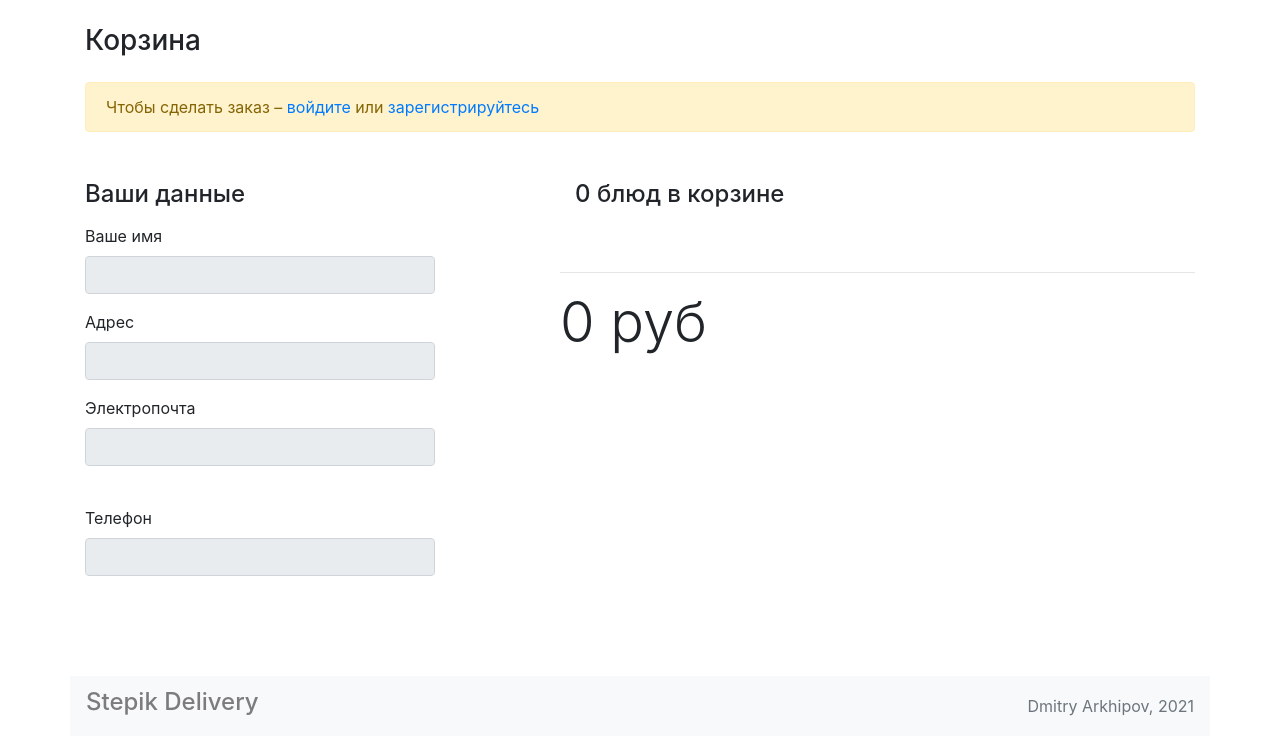
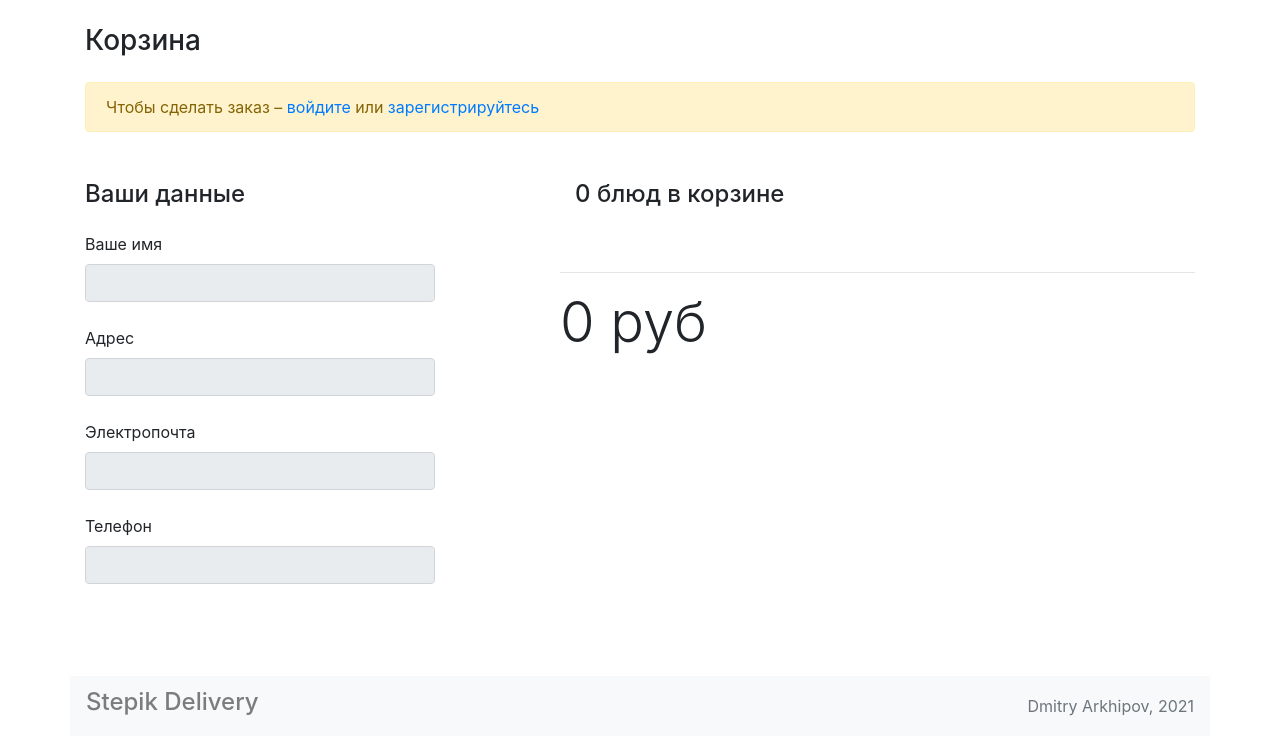
Before and after one commit to dnarkhipov/flask-practice5, a Flask app: page /cart/ in a window 1280 px wide. Shown: the part 64-800 px from the top of the page. Run offline with Flask 2, Linux system fonts and the light colour scheme; tables that the repository leaves empty hold one stand-in row (values such as "Sample post"); some libraries are stand-ins or nearby versions.

Commit message:
- в работе

```diff
--- a/project5/app.py
+++ b/project5/app.py
@@ -1,12 +1,10 @@
 from flask import Flask, render_template, send_from_directory, redirect, url_for, request
-from flask_wtf.csrf import CSRFProtect
-from project5.extensions import db, migrate, bcrypt
+from project5.extensions import db, migrate, bcrypt, admin, csrf
 
 from project5.settings import ProdConfig
 from project5 import showcase, customers
 
-
-csrf = CSRFProtect()
+from project5.admin.views import customers as admin_customers
 
 
 def create_app(config_object=ProdConfig):
@@ -32,7 +30,8 @@ def register_extensions(app):
     migrate.init_app(app, db)
     csrf.init_app(app)
     bcrypt.init_app(app)
-
+    admin.init_app(app)
+    admin.add_views(admin_customers)
 
 def register_blueprints(app):
     """Register Flask blueprints."""
--- a/project5/customers/views.py
+++ b/project5/customers/views.py
@@ -1,3 +1,5 @@
+from typing import Optional
+
 from flask import Blueprint, render_template, redirect, url_for, request, session
 from sqlalchemy.exc import DBAPIError
 
@@ -6,13 +8,17 @@ from .forms import AuthForm, RegisterForm
 from .models import Customer
 
 
-def get_current_customer():
+def set_current_customer(customer_id):
+    session['customer_id'] = customer_id
+
+
+def unset_current_customer():
+    session.pop('customer_id', None)
+
+
+def get_current_customer() -> Optional[Customer]:
     customer_id = session.get('customer_id', None)
-    if customer_id:
-        customer = Customer.query.get(customer_id)
-    else:
-        customer = None
-    return customer
+    return Customer.query.get(customer_id) if customer_id else None
 
 
 blueprint = Blueprint('customers', __name__, template_folder='templates')
@@ -26,7 +32,7 @@ def auth():
         if form.validate():
             customer = Customer.query.filter_by(mail=form.mail.data).first()
             if customer is not None and customer.check_password(form.password.data):
-                session['customer_id'] = customer.id
+                set_current_customer(customer.id)
                 return redirect(url_for('showcase.get_main_page'))
             else:
                 pass
@@ -39,7 +45,7 @@ def auth():
 
 @blueprint.route('/logout')
 def logout():
-    session.pop('customer_id', None)
+    unset_current_customer()
     return redirect(url_for('showcase.get_main_page'))
 
 
@@ -55,7 +61,7 @@ def register():
                 db.session.commit()
             except DBAPIError as err:
                 return f'Internal DBAPI error: {err}', 500
-            session['customer_id'] = customer.id
+            set_current_customer(customer.id)
             return redirect(url_for('showcase.get_main_page'))
 
     return render_template(
--- a/project5/extensions.py
+++ b/project5/extensions.py
@@ -2,8 +2,11 @@
 from flask_migrate import Migrate
 from flask_sqlalchemy import SQLAlchemy
 from flask_bcrypt import Bcrypt
-
+from flask_admin import Admin
+from flask_wtf.csrf import CSRFProtect
 
 db = SQLAlchemy()
 migrate = Migrate()
 bcrypt = Bcrypt()
+csrf = CSRFProtect()
+admin = Admin()
--- a/project5/showcase/templates/cart.html
+++ b/project5/showcase/templates/cart.html
@@ -17,31 +17,26 @@
                 <form action="/cart/" method="POST">
                     <fieldset {% if not customer %}disabled{% endif %}>
                         <h4 class="">Ваши данные</h4>
-                        <div class=" md-4 order-md-1">
-                            <div class="mt-3 mb-3">
-                                <label for="name">Ваше имя</label>
-                                <input type="text" class="font-weight-bold form-control" id="name">
-                            </div>
-                        </div>
-                        <div class=" md-4 order-md-1">
-                            <div class="mt-3 mb-3">
-                                <label for="name">Адрес</label>
-                                <input type="text" class="font-weight-bold form-control" id="name">
-                            </div>
-                        </div>
-                        <div class="md-4 order-md-1">
-                            <label for="name">Электропочта</label>
-                            <input type="email" id="inputEmail" class="form-control" required autofocus>
-                            <label for="inputEmail"></label>
-                        </div>
-                        <div class=" md-4 order-md-1">
-                            <div class="mt-3 mb-3">
-                                <label for="name">Телефон</label>
-                                <input type="text" class="font-weight-bold form-control" id="name">
-                            </div>
+                    {{ form.csrf_token }}
+                <div class="mt-4 order-md-1 form-label-group">
+                    {{ form.name.label }}
+                    {{ form.name(class='font-weight-bold form-control', autofocus=True) }}
+                </div>
+                <div class="mt-4 order-md-1 form-label-group">
+                    {{ form.address.label }}
+                    {{ form.address(class='font-weight-bold form-control') }}
+                </div>
+                <div class="mt-4 order-md-1 form-label-group">
+                    {{ form.mail.label }}
+                    {{ form.mail(class='font-weight-bold form-control') }}
+                </div>
+                <div class="mt-4 order-md-1 form-label-group">
+                    {{ form.phone.label }}
+                    {{ form.phone(class='font-weight-bold form-control') }}
+                </div>
+
                             <input type="hidden" value="875" name="order_summ">
                             <input type="hidden" value="[1,3,4]" name="order_cart">
-                        </div>
                         {% if customer %}
                         <button type="submit" class=" mt-3 mb-5 btn btn-primary">Оформить заказ</button>
                         {% endif %}
--- a/project5/showcase/views.py
+++ b/project5/showcase/views.py
@@ -83,14 +83,16 @@ def remove_from_cart(meal_id):
 
 @blueprint.route('/cart', methods=('get', 'post'))
 def get_cart():
-    form = OrderForm()
-
     cart_meals = Meal.query.filter(Meal.id.in_(read_session_cart())).all()
     last_removed = session.pop('last_removed', None)
     customer = get_current_customer()
+    form = OrderForm()
+    if customer:
+        form.mail.data = customer.mail
 
     return render_template(
         'cart.html',
+        form=form,
         cart_meals=cart_meals,
         customer=customer,
         last_removed=last_removed
--- a/requirements.txt
+++ b/requirements.txt
@@ -5,3 +5,4 @@ phonenumbers
 Flask-SQLAlchemy
 Flask-Migrate
 flask-bcrypt
+flask-admin
```
Also changed, not shown: project5/admin/views.py (added, +7 -0 lines), project5/customers/templates/auth.html (+1 -1 lines), project5/customers/templates/register.html (+1 -1 lines), project5/admin/__init__.py (added).
